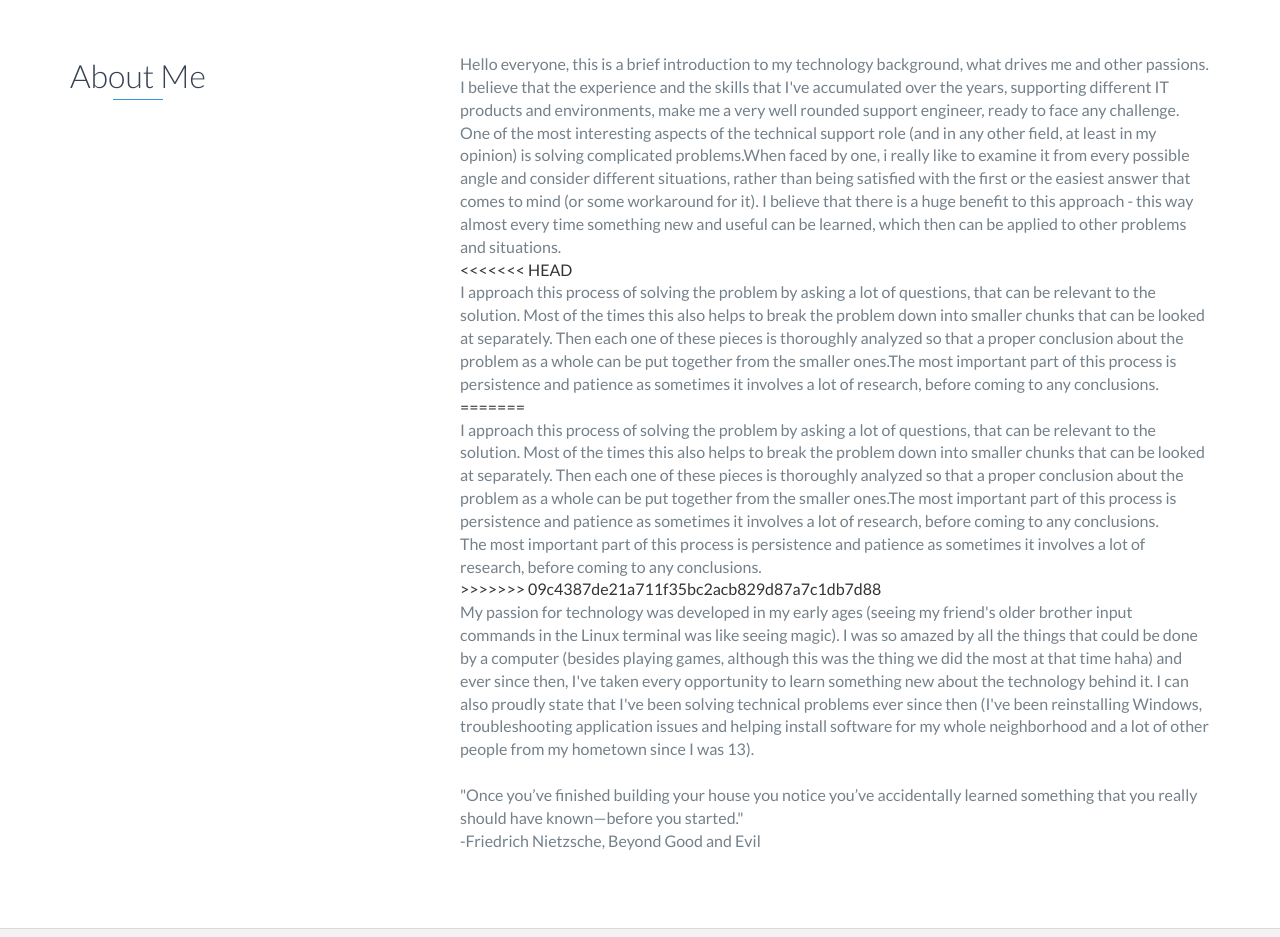
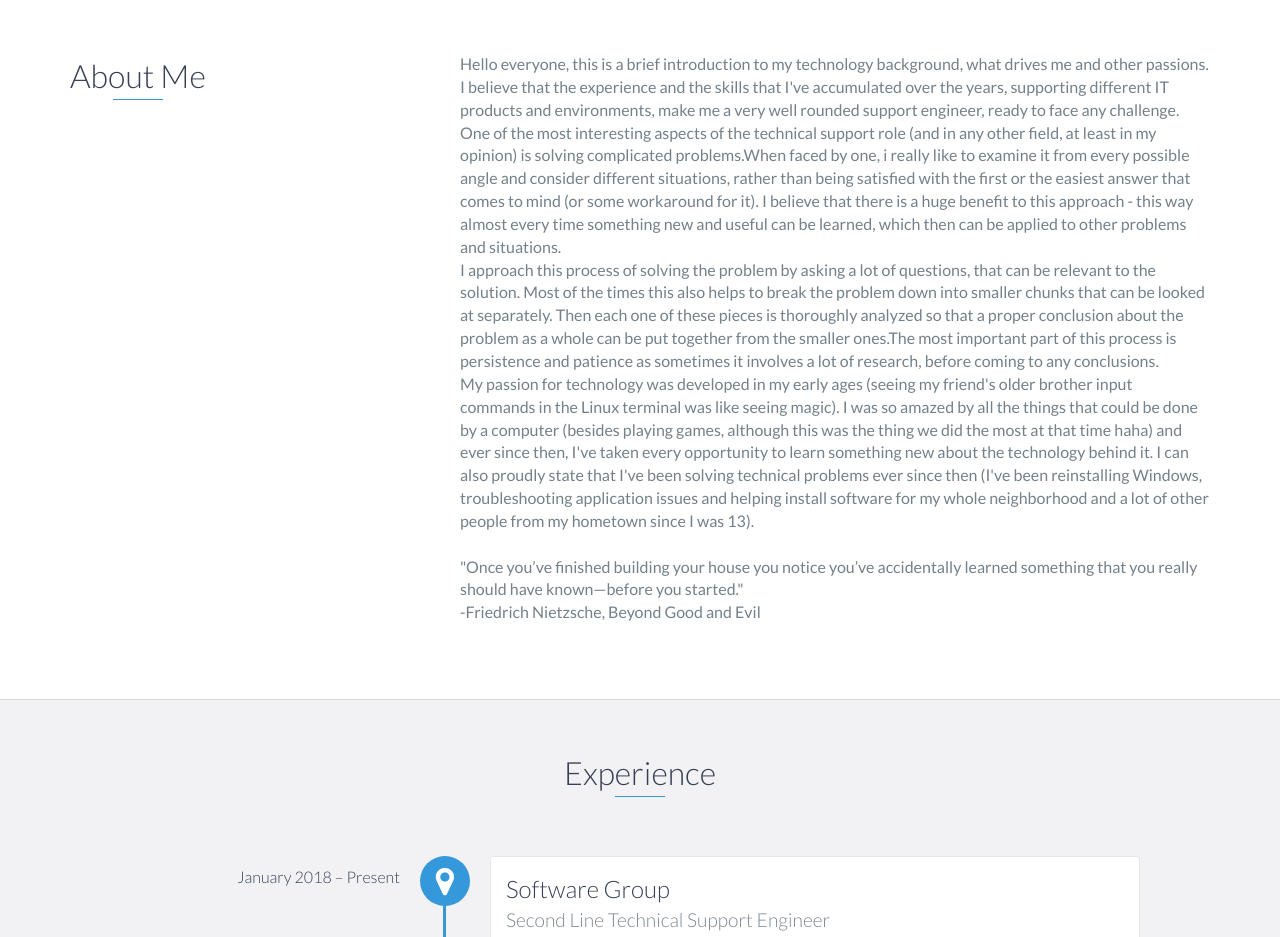
Before and after one commit to martinkaldramov/martinkaldramov.github.io, a website: page index.html in a window 1280 px wide. Shown: the part 822-1759 px from the top of the page. Drawn offline with nearby package versions, Linux system fonts and the light colour scheme.

Commit message:
Fixing about me section

```diff
--- a/index.html
+++ b/index.html
@@ -75,12 +75,7 @@
                     <p>Hello everyone, this is a brief introduction to my technology background, what drives me and other passions.</p>
                     <p>I believe that the experience and the skills that I've accumulated over the years, supporting different IT products and environments, make me a very well rounded support engineer, ready to face any challenge.</p>
                     <p>One of the most interesting aspects of the technical support role (and in any other field, at least in my opinion) is solving complicated problems.When faced by one, i really like to examine it from every possible angle and consider different situations, rather than being satisfied with the first or the easiest answer that comes to mind (or some workaround for it). I believe that there is a huge benefit to this approach - this way almost every time something new and useful can be learned, which then can be applied to other problems and situations.</p>
-<<<<<<< HEAD
                     <p>I approach this process of solving the problem by asking a lot of questions, that can be relevant to the solution. Most of the times this also helps to break the problem down into smaller chunks that can be looked at separately. Then each one of these pieces is thoroughly analyzed so that a proper conclusion about the problem as a whole can be put together from the smaller ones.The most important part of this process is persistence and patience as sometimes it involves a lot of research, before coming to any conclusions.</p>
-=======
-                    <p>I approach this process of solving the problem by asking a lot of questions, that can be relevant to the solution. Most of the times this also helps to break the problem down into smaller chunks that can be looked at separately. Then each one of these pieces is thoroughly analyzed so that a proper conclusion about the problem as a whole can be put together from the smaller ones.The most important part of this process is persistence and patience as sometimes it involves a lot of research, before coming to any conclusions.</p>
-                    <p>The most important part of this process is persistence and patience as sometimes it involves a lot of research, before coming to any conclusions.</p>
->>>>>>> 09c4387de21a711f35bc2acb829d87a7c1db7d88
                     <p>My passion for technology was developed in my early ages (seeing my friend's older brother input commands in the Linux terminal was like seeing magic). I was so amazed by all the things that could be done by a computer (besides playing games, although this was the thing we did the most at that time haha) and ever since then, I've taken every opportunity to learn something new about the technology behind it. I can also proudly state that I've been solving technical problems ever since then (I've been reinstalling Windows, troubleshooting application issues and helping install software for my whole neighborhood and a lot of other people from my hometown since I was 13).</p>
                     <br>
                     <p>"Once you’ve finished building your house you notice you’ve accidentally learned something that you really should have known—before you started."</p>
```
